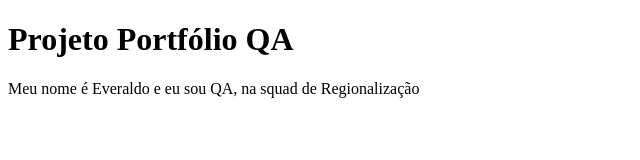
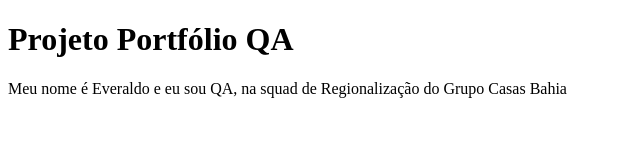
Before and after one commit to EveraldoBarrosVia/Projeto-Portf-lio_QA, a website: page index.html in a window 1280 px wide. Shown: the whole page, without its empty margins (0-640 px from the left). Drawn offline with Linux system fonts and the light colour scheme.

Commit message:
nova atualizacao

```diff
--- a/index.html
+++ b/index.html
@@ -7,9 +7,6 @@
 </head>
 <body>
    <h1>Projeto Portfólio QA</h1>
-   <p>Meu nome é Everaldo e eu sou QA, na squad de Regionalização</p>
+   <p>Meu nome é Everaldo e eu sou QA, na squad de Regionalização do Grupo Casas Bahia</p>
 </body>
 </html>
-
-<!--
-minuto 37 -->
```
Also changed, not shown: .github/workflows/surge.js.yml.
